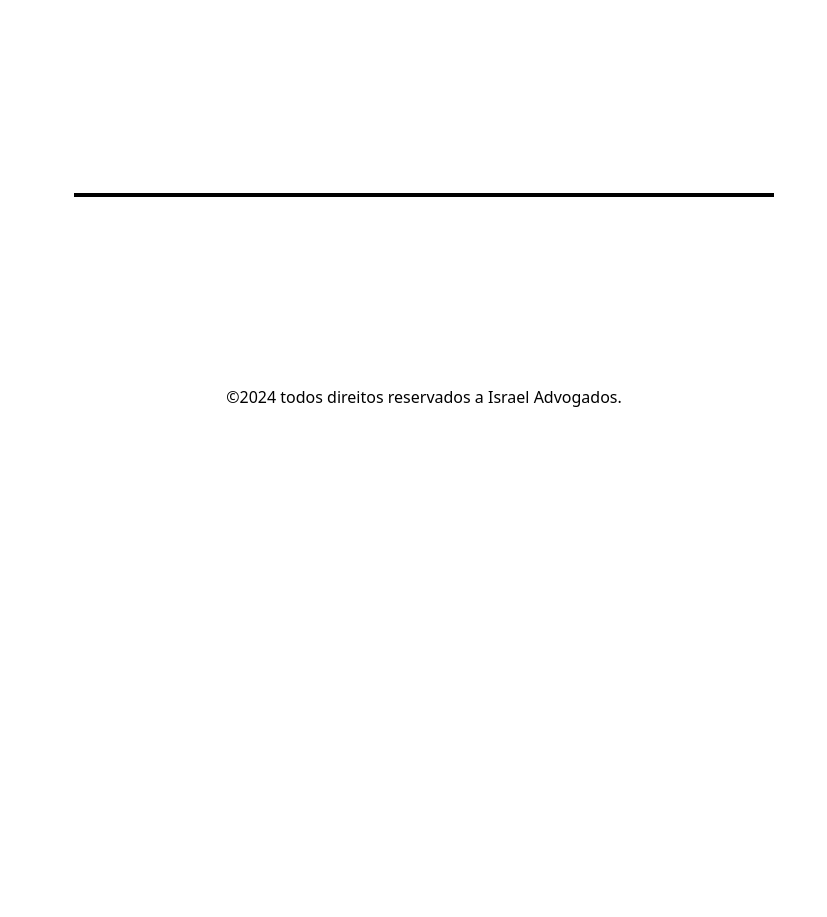
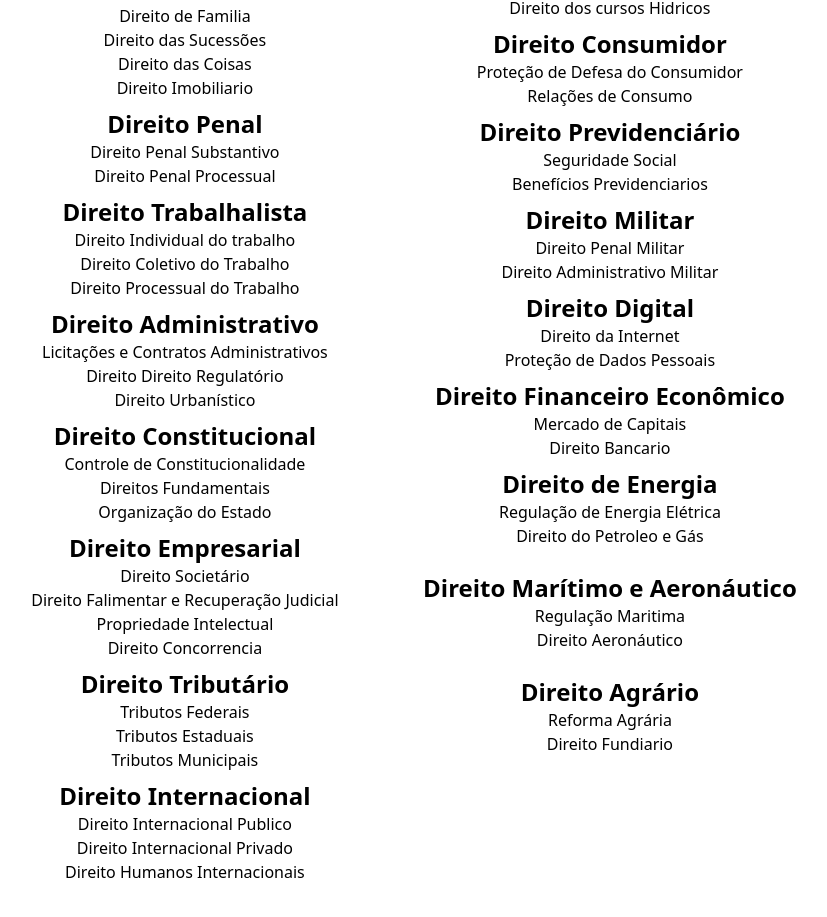
Before and after one commit to ElissonDeSous/Israel_Advogados, a React (Create React App) app: page /praticas in a window 1280 px wide. Shown: the part 407-1324 px from the top of the page, without its empty margins (216-1043 px from the left). Before the commit the page ends 1004 px from the top, so only its background shows below. Built offline with nearby package versions, Linux system fonts and the light colour scheme.

Commit message:
criando Praticas

```diff
--- a/src/Paginas/Praticas.js
+++ b/src/Paginas/Praticas.js
@@ -4,9 +4,131 @@ function Praticas (){
     return(
         <div>
 
-           <div className="flex flex-col justify-center items-center m-[20px]: h-[500px]">
+           <div className="flex flex-col justify-center items-center lg:h-[1300px] m-[20px]: h-[1800px]">
                <h2 className="lg:text-4xl">Áreas de atuação</h2>
                <p>Serviços oferecidos</p>
+
+               <div className="mt-[50px] lg:flex justify-around lg:flex-wrap lg:w-[850px]">
+
+                <div>
+                <ol className=" flex flex-col items-center ">
+                        <h2 className=" text-2xl font-bold flex justify-center lg:m-2">Direito civil</h2>
+                             <li className="">Direito das Obrigações</li>
+                             <li>Direito Contratual</li>
+                             <li>Direito de Familia</li>
+                             <li>Direito das Sucessões</li>
+                             <li>Direito das Coisas</li>
+                             <li>Direito Imobiliario</li>
+                    </ol>
+                  <ol className="flex flex-col items-center lg:m-2 ">
+                        <h2 className=" text-2xl font-bold flex justify-center ">Direito Penal</h2>
+                             <li className="">Direito Penal Substantivo</li>
+                             <li>Direito Penal Processual</li>
+                    </ol>
+
+                    <ol className="flex flex-col items-center lg:m-2">
+                        <h2 className=" text-2xl font-bold flex justify-center ">Direito Trabalhalista</h2>
+                             <li>Direito Individual do trabalho</li>
+                             <li>Direito Coletivo do Trabalho</li>
+                             <li>Direito Processual do Trabalho</li>
+
+                    </ol>
+                    <ol className="flex flex-col items-center lg:m-2">
+                        <h2 className=" text-2xl font-bold flex justify-center ">Direito Administrativo</h2>
+
+                          <li>Licitações e Contratos Administrativos</li>
+                             <li>Direito Direito Regulatório</li>
+                             <li>Direito Urbanístico</li>
+
+                    </ol>
+                    <ol className="flex flex-col items-center lg:m-2">
+                        <h2 className=" text-2xl font-bold flex justify-center ">Direito Constitucional</h2>
+
+                          <li>Controle de Constitucionalidade</li>
+                             <li>Direitos Fundamentais</li>
+                             <li>Organização do Estado</li>
+
+                    </ol>
+                    <ol className="flex flex-col items-center lg:m-1">
+                        <h2 className=" text-2xl font-bold flex justify-center">Direito Empresarial</h2>
+
+                          <li>Direito Societário</li>
+                          <li>Direito Falimentar e Recuperação Judicial</li>
+                          <li>Propriedade Intelectual</li>
+                          <li>Direito Concorrencia</li>
+
+                    </ol>
+                    <ol className="flex flex-col items-center lg:m-2">
+                        <h2 className=" text-2xl font-bold flex justify-center">Direito Tributário</h2>
+                          <li>Tributos Federais</li>
+                          <li>Tributos Estaduais</li>
+                          <li>Tributos Municipais</li>
+
+                    </ol>
+                    <ol className="flex flex-col items-center lg:m-2">
+                        <h2 className=" text-2xl font-bold flex justify-center">Direito Internacional</h2>
+                          <li>Direito Internacional Publico</li>
+                          <li>Direito Internacional Privado </li>
+                          <li>Direito Humanos Internacionais</li>
+
+                    </ol>
+                </div>
+
+                    <div>
+                    <ol className="flex flex-col items-center lg:m-2">
+                        <h2 className=" text-2xl font-bold flex justify-center">Direito Ambiental</h2>
+                          <li>Legislação Ambiental</li>
+                          <li>Direito Minerario</li>
+                          <li>Direito dos cursos Hidricos</li>
+
+                    </ol>
+                    <ol className="flex flex-col items-center lg:m-2">
+                        <h2 className=" text-2xl font-bold flex justify-center">Direito Consumidor</h2>
+                          <li>Proteção de Defesa do Consumidor</li>
+                          <li>Relações de Consumo</li>
+
+                    </ol>
+                    <ol className="flex flex-col items-center lg:m-2">
+                        <h2 className=" text-2xl font-bold flex justify-center">Direito Previdenciário</h2>
+                          <li>Seguridade Social</li>
+                          <li>Benefícios Previdenciarios</li>
+                    </ol>
+                    <ol className="flex flex-col items-center lg:m-2">
+                        <h2 className=" text-2xl font-bold flex justify-center">Direito Militar</h2>
+                          <li>Direito Penal Militar</li>
+                          <li>Direito Administrativo Militar</li>
+                    </ol>
+                    <ol className="flex flex-col items-center lg:m-2">
+                        <h2 className=" text-2xl font-bold flex justify-center">Direito Digital</h2>
+                          <li>Direito da Internet</li>
+                          <li>Proteção de Dados Pessoais</li>
+                    </ol>
+                    <ol className="flex flex-col items-center lg:m-2">
+                        <h2 className=" text-2xl font-bold flex justify-center">Direito Financeiro Econômico</h2>
+                          <li>Mercado de Capitais</li>
+                          <li>Direito Bancario</li>
+                    </ol>
+                    <ol className="flex flex-col items-center lg:m-2">
+                        <h2 className=" text-2xl font-bold flex justify-center">Direito de Energia</h2>
+                          <li>Regulação de Energia Elétrica</li>
+                          <li>Direito do Petroleo e Gás</li>
+                    </ol>
+                    <ol className="flex flex-col items-center lg:m-6">
+                        <h2 className=" text-2xl font-bold flex justify-center">Direito Marítimo e Aeronáutico
+                        </h2>
+                          <li>Regulação Maritima</li>
+                          <li>Direito Aeronáutico</li>
+                    </ol>
+                    <ol className="flex flex-col items-center lg:m-6">
+                        <h2 className=" text-2xl font-bold flex justify-center">Direito Agrário</h2>
+                          <li>Reforma Agrária</li>
+                          <li>Direito Fundiario</li>
+                    </ol>
+
+                    </div>
+
+
+               </div>
            </div>
 
 
--- a/src/componentes/Footer.js
+++ b/src/componentes/Footer.js
@@ -2,7 +2,7 @@
 function Footer () {
     return(
         <div className="flex flex-col items-center">
-            <div className="lg:w-[700px] border-solid border-2 -h[200px] border-black"></div>
+            <div className=""></div>
         <footer className="w-full h-[400px] flex text-center justify-center items-center">
            <h2 className="  flex justify-center">©2024 todos direitos reservados a  Israel Advogados.</h2>
         </footer>
```
